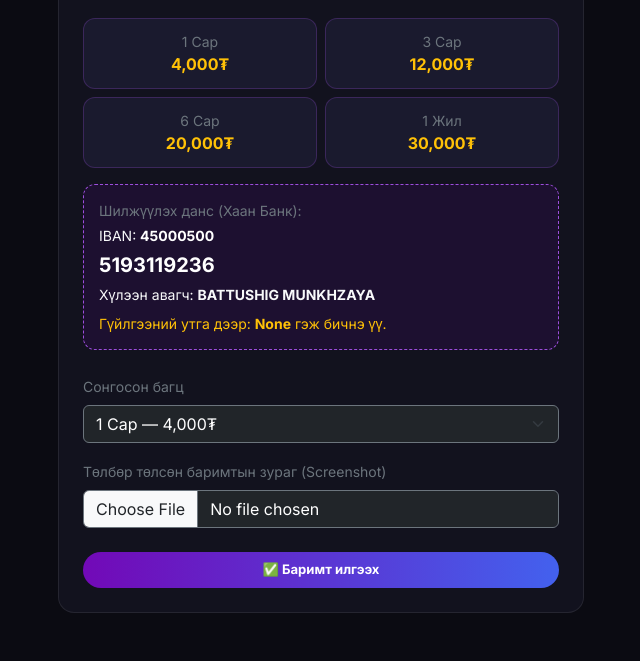
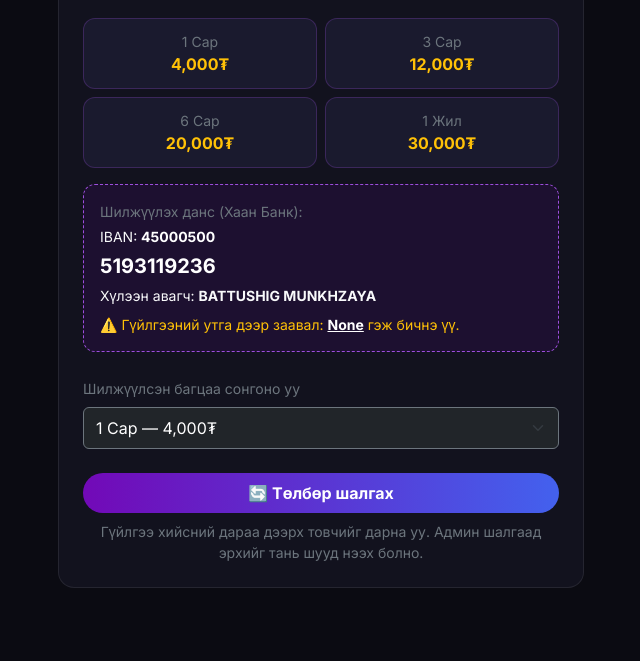
Before and after one commit to drbattvshig99-afk/KinoTime, a Flask app: template templates/payment.html in a window 1280 px wide. Shown: the part 212-873 px from the top of the page, without its empty margins (319-959 px from the left). After the commit the page ends 800 px from the top, so only its background shows below. Run offline with Flask 3, Linux system fonts and the light colour scheme; the template is opened without the code that fills it, so the values that code supplies are empty.

Commit message:
Update payment.html

```diff
--- a/templates/payment.html
+++ b/templates/payment.html
@@ -19,7 +19,7 @@
         background: rgba(114, 9, 183, 0.12);
         border: 1px dashed #9d4edd;
         border-radius: 12px;
-        padding: 15px;
+        padding: 16px;
     }
 </style>
 
@@ -64,13 +64,15 @@
             <div class="small text-light">IBAN: <b class="text-white">45000500</b></div>
             <div class="fw-bold fs-5 text-white my-1">5193119236</div>
             <div class="small text-light">Хүлээн авагч: <b>BATTUSHIG MUNKHZAYA</b></div>
-            <div class="small text-warning mt-2">Гүйлгээний утга дээр: <b>{{ session.get('username') }}</b> гэж бичнэ үү.</div>
+            <div class="small text-warning mt-2">
+                ⚠️ Гүйлгээний утга дээр заавал: <b class="text-white text-decoration-underline">{{ session.get('username') }}</b> гэж бичнэ үү.
+            </div>
         </div>
 
-        <form method="POST" enctype="multipart/form-data">
-            <div class="mb-3">
-                <label class="form-label small text-secondary">Сонгосон багц</label>
-                <select name="method" class="form-select bg-dark text-white border-secondary" required>
+        <form method="POST">
+            <div class="mb-4">
+                <label class="form-label small text-secondary">Шилжүүлсэн багцаа сонгоно уу</label>
+                <select name="method" class="form-select bg-dark text-white border-secondary py-2" required>
                     <option value="1 Сар - 4,000₮">1 Сар — 4,000₮</option>
                     <option value="3 Сар - 12,000₮">3 Сар — 12,000₮</option>
                     <option value="6 Сар - 20,000₮">6 Сар — 20,000₮</option>
@@ -78,12 +80,10 @@
                 </select>
             </div>
 
-            <div class="mb-4">
-                <label class="form-label small text-secondary">Төлбөр төлсөн баримтын зураг (Screenshot)</label>
-                <input type="file" name="proof" accept="image/*" class="form-control bg-dark text-white border-secondary" required>
-            </div>
-
-            <button type="submit" class="btn btn-purple w-100 py-2">✅ Баримт илгээх</button>
+            <button type="submit" class="btn btn-purple w-100 py-2 fs-6">🔄 Төлбөр шалгах</button>
+            <p class="text-secondary text-center small mt-2 mb-0">
+                Гүйлгээ хийсний дараа дээрх товчийг дарна уу. Админ шалгаад эрхийг тань шууд нээх болно.
+            </p>
         </form>
     </div>
 </div>
```
